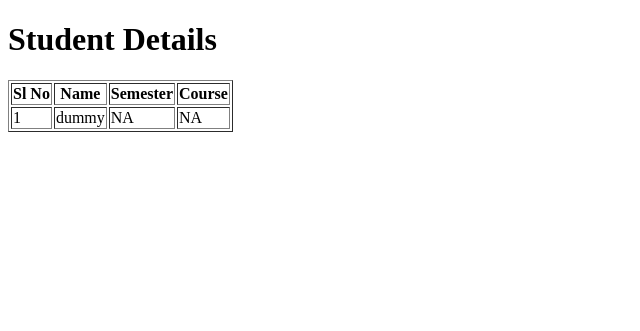
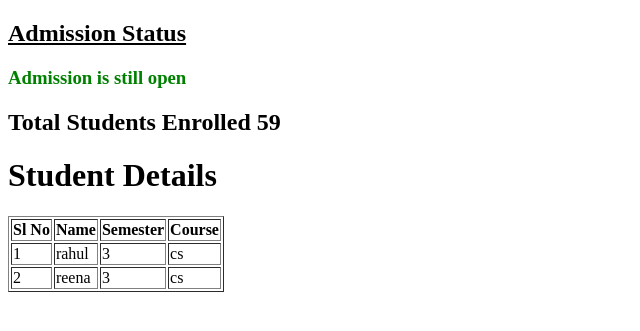
Before and after one commit to helvinmg/campuscore, a Django app: page /students/list in a window 1280 px wide. Shown: the top 331 px of the page, without its empty margins (0-640 px from the left). Run offline with Django 5.2, Linux system fonts and the light colour scheme.

Commit message:
added DTL on students app

```diff
--- a/courses/views.py
+++ b/courses/views.py
@@ -2,4 +2,4 @@ from django.shortcuts import render
 from django.http import HttpResponse
 # Create your views here.
 def course_catalog (request):
-    return HttpResponse('Browse our available courses here')
+    return render(request,'courses/course_catalog.html')
--- a/students/views.py
+++ b/students/views.py
@@ -2,5 +2,8 @@ from django.shortcuts import render
 from django.http import HttpResponse
 # Create your views here.
 def student_list(request):
-    return render(request,'students/student_list.html')
-    #return HttpResponse("Welcome to the Student Directory")
+    #data fetching data from db
+    stud_records=[{'slno':1,'name':'rahul','course':'cs','sem':3},{'slno':2,'name':'reena','course':'cs','sem':3}]
+    data={'admission_closed':False,"count":59,'students':stud_records}
+    return render(request,'students/student_list.html',{'adm_data':data})
+    #render can accept a 3rd argument in form of dictionary - context
--- a/templates/students/student_list.html
+++ b/templates/students/student_list.html
@@ -6,12 +6,25 @@
     <title>Students List</title>
 </head>
 <body>
+    {# We are using DTL to render the context values received #}
+    <h2><u>Admission Status</u></h2>
+    {% if adm_data.admission_closed %}
+    <h3 style="color:red">Admission Closed for the Academic Year</h3>
+    {% else %}
+    <h3 style="color:green">Admission is still open</h3>
+    {% endif %}
+    <h2>Total Students Enrolled {{adm_data.count}}</h2>
+    {% if adm_data.count <= 50 %}
+    <h3>Total enrollements are less than last year</h3>
+    {% endif %}
     <h1>Student Details</h1>
     <table border="1">
         <tr><th>Sl No</th><th>Name</th><th>Semester</th><th>Course</th></tr>
+        {% for stud in adm_data.students %}
         <tr>
-            <td>1</td><td>dummy</td><td>NA</td><td>NA</td>
+            <td>{{stud.slno}}</td><td>{{stud.name}}</td><td>{{stud.sem}}</td><td>{{stud.course}}</td>
         </tr>
+        {% endfor %}
     </table>
 </body>
 </html>
```
